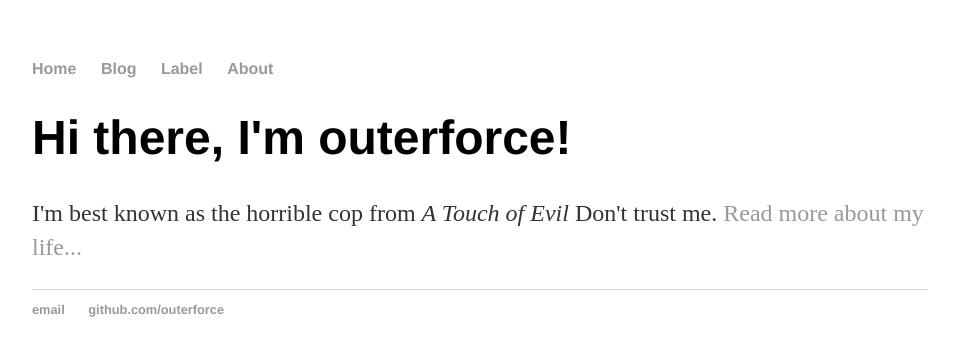
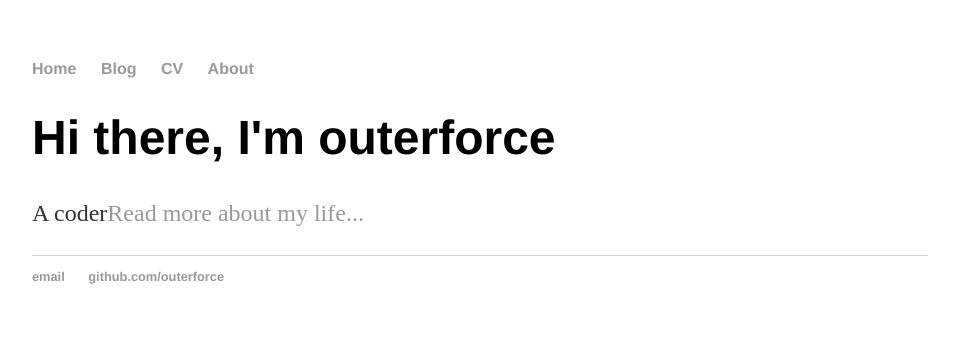
Before and after one commit to outerforce/outerforce.github.io, a Jekyll site: the page built from index.html, in a window 1280 px wide. Shown: the top 356 px of the page, without its empty margins (160-1119 px from the left). Built offline with Jekyll 4.4.1, drawn with Linux system fonts in a browser that asks for light colours; Markdown is read by kramdown in place of the engine named in the settings.

Commit message:
add themes

```diff
--- a/index.html
+++ b/index.html
@@ -1,30 +1,8 @@
-<!DOCTYPE html>
-<html>
-	<head>
-		<title>outerforce, SDE</title>
-		<!-- link to main stylesheet -->
-		<link rel="stylesheet" type="text/css" href="/css/main.css">
-	</head>
-	<body>
-		<nav>
-    		<ul>
-        		<li><a href="/">Home</a></li>
-	        	<li><a href="/about">Blog</a></li>
-        		<li><a href="/cv">Label</a></li>
-        		<li><a href="/blog">About</a></li>
-    		</ul>
-		</nav>
-		<div class="container">
-    		<div class="blurb">
-        		<h1>Hi there, I'm outerforce!</h1>
-				<p>I'm best known as the horrible cop from <em>A Touch of Evil</em> Don't trust me. <a href="/about">Read more about my life...</a></p>
-    		</div><!-- /.blurb -->
-		</div><!-- /.container -->
-		<footer>
-    		<ul>
-        		<li><a href="irene.yu.uwaterloo@gmail.com">email</a></li>
-        		<li><a href="https://github.com/outerforce">github.com/outerforce</a></li>
-			</ul>
-		</footer>
-	</body>
-</html>
+---
+layout: default
+title: outerforce
+---
+<div class="blurb">
+	<h1>Hi there, I'm outerforce</h1>
+	<p>A coder<a href="/about">Read more about my life...</a></p>
+</div><!-- /.blurb -->
```
